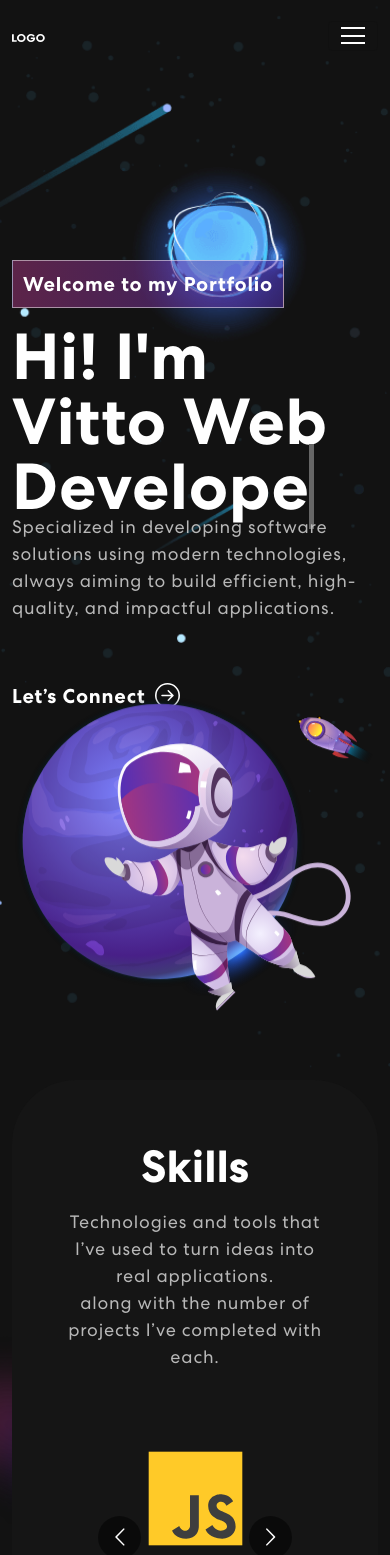
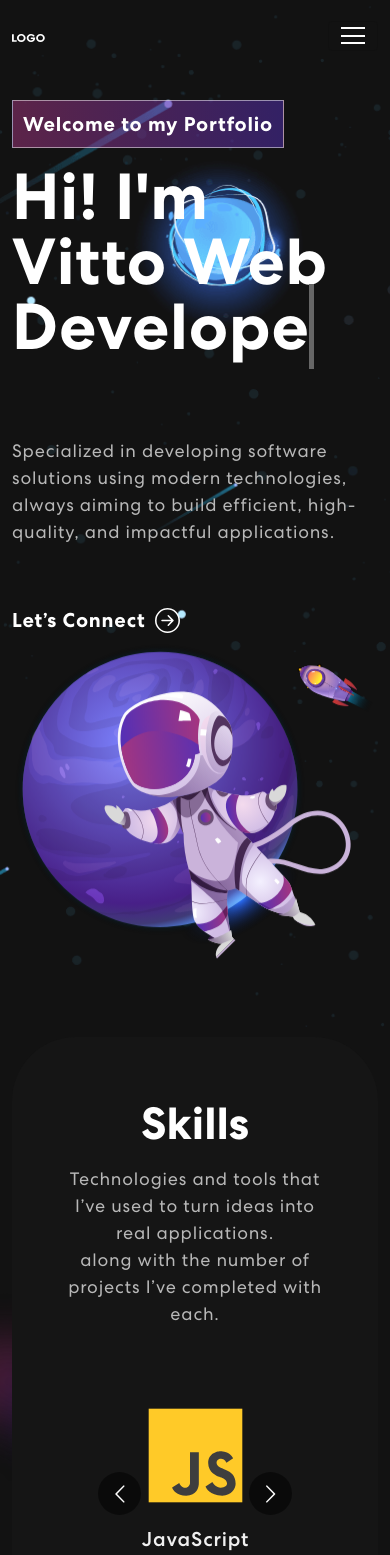
Before and after one commit to VittoLym/Vitto, a React (Create React App) app: page / in a window 390 px wide. Shown: the top 1555 px of the page. Built offline with nearby package versions, Linux system fonts and the light colour scheme; no server answers.

Commit message:
bugs banner

```diff
--- a/src/App.css
+++ b/src/App.css
@@ -42,7 +42,7 @@ h1, h2, h3, h4, h5, h6 {
   line-height: normal;
 }
 .presentation{
-  height: 20vh;
+  height: 30dvh;
 }
 p, a, li, button, ul {
   margin: 0;
@@ -74,7 +74,6 @@ input:focus, textarea:focus, select:focus {
 		padding: 0 150px;
 	}
 }
-
 p.success {
 	color: green;
 }
@@ -628,3 +627,10 @@ nav.navbar .navbar-toggler[aria-expanded="true"] .navbar-toggler-icon {
   margin: 0;
   font-size: 1.25rem;
 }
+
+@media (max-width:720px) {
+  .banner {
+    padding:100px 0 100px 0 ;
+    height: 130dvh;
+  }
+}
--- a/src/components/Banner.js
+++ b/src/components/Banner.js
@@ -57,12 +57,12 @@ export const Banner = () => {
               <div className={isVisible ? "animate__animated animate__fadeIn" : ""}>
                 <span className="tagline">Welcome to my Portfolio</span>
                 <h1 className="presentation">{`Hi! I'm Vitto`} <span className="txt-rotate" dataPeriod="1000" data-rotate='[ "Web Developer", "Web Designer", "UI/UX Designer","App Developer","Software Developer" ]'><span className="wrap">{text}</span></span></h1>
-                  <p>Specialized in developing software solutions using modern technologies, always aiming to build efficient, high-quality, and impactful applications.</p>
-                  <button onClick={() => console.log('connect')}>Let’s Connect <ArrowRightCircle size={25} /></button>
+                <p>Specialized in developing software solutions using modern technologies, always aiming to build efficient, high-quality, and impactful applications.</p>
+                <button onClick={() => console.log('connect')}>Let’s Connect <ArrowRightCircle size={25} /></button>
               </div>}
             </TrackVisibility>
           </Col>
-          <Col xs={12} md={6} xl={5}>
+          <Col xs={12} md={6} xl={5} className="mt-4">
             <TrackVisibility>
               {({ isVisible }) =>
                 <div className={isVisible ? "animate__animated animate__zoomIn" : ""}>
```
